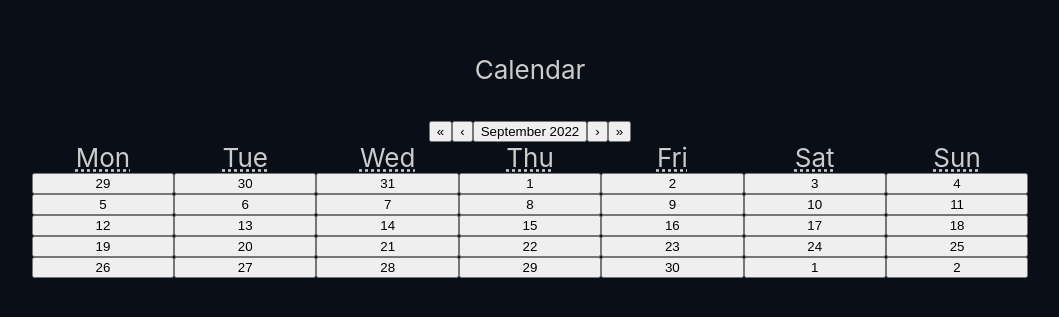
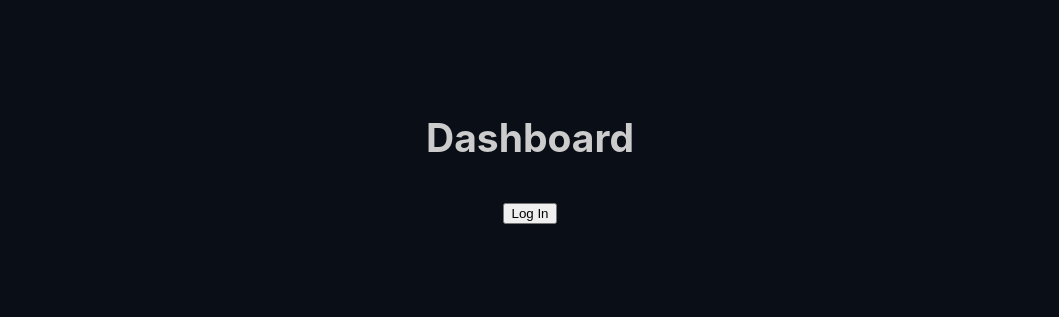
Before and after one commit to Mccullahz/test-app, a React (Create React App) app: page / in a window 1280 px wide. Shown: the part 247-564 px from the top of the page, without its empty margins (110-1169 px from the left). Built offline with nearby package versions, Linux system fonts and the light colour scheme.

Commit message:
Created login.js file to be the initial page, upon login this page should redirect to app.js where the calendar will be. Added css to App.cs to apply to the Login function

```diff
--- a/package.json
+++ b/package.json
@@ -9,6 +9,7 @@
     "react": "^18.2.0",
     "react-calendar": "^3.9.0",
     "react-dom": "^18.2.0",
+    "react-router-dom": "^6.4.0",
     "react-scripts": "^5.0.1",
     "web-vitals": "^2.1.4"
   },
--- a/src/App.css
+++ b/src/App.css
@@ -27,3 +27,33 @@
 .App-link {
   color: #61dafb;
 }
+
+.Login {
+  text-align: center;
+}
+
+.Login-logo {
+  height: 40vmin;
+  pointer-events: none;
+}
+
+@media (prefers-reduced-motion: no-preference) {
+  .Login-logo {
+    animation: App-logo-spin infinite 20s linear;
+  }
+}
+
+.Login-header {
+  background-color: #0a0e16;
+  min-height: 100vh;
+  display: flex;
+  flex-direction: column;
+  align-items: center;
+  justify-content: center;
+  font-size: calc(10px + 2vmin);
+  color: rgb(204, 204, 204);
+}
+
+.Login-link {
+  color: #61dafb;
+}
--- a/src/index.js
+++ b/src/index.js
@@ -1,13 +1,13 @@
 import React from 'react';
 import ReactDOM from 'react-dom/client';
 import './index.css';
-import App from './App';
+import Login from './login';
 import reportWebVitals from './reportWebVitals';
 
 const root = ReactDOM.createRoot(document.getElementById('root'));
 root.render(
   <React.StrictMode>
-    <App />
+    <Login />
   </React.StrictMode>
 );
 
--- /dev/null
+++ b/src/login.js
@@ -0,0 +1,22 @@
+import './App.css';
+import './App.js'
+import React, { useState } from 'react'
+
+
+
+function Login() {
+  return (
+    <div className="Login">
+      <header className="Login-header">
+       <h2>Dashboard</h2>
+
+       <form action="/App.js" method="POST">
+            <button type="submit">Log In</button>
+
+       </form>
+      </header>
+    </div>
+  );
+}
+
+export default Login;
```
Also changed, not shown: 1 other file (tests, documents, lock files or other folders).
